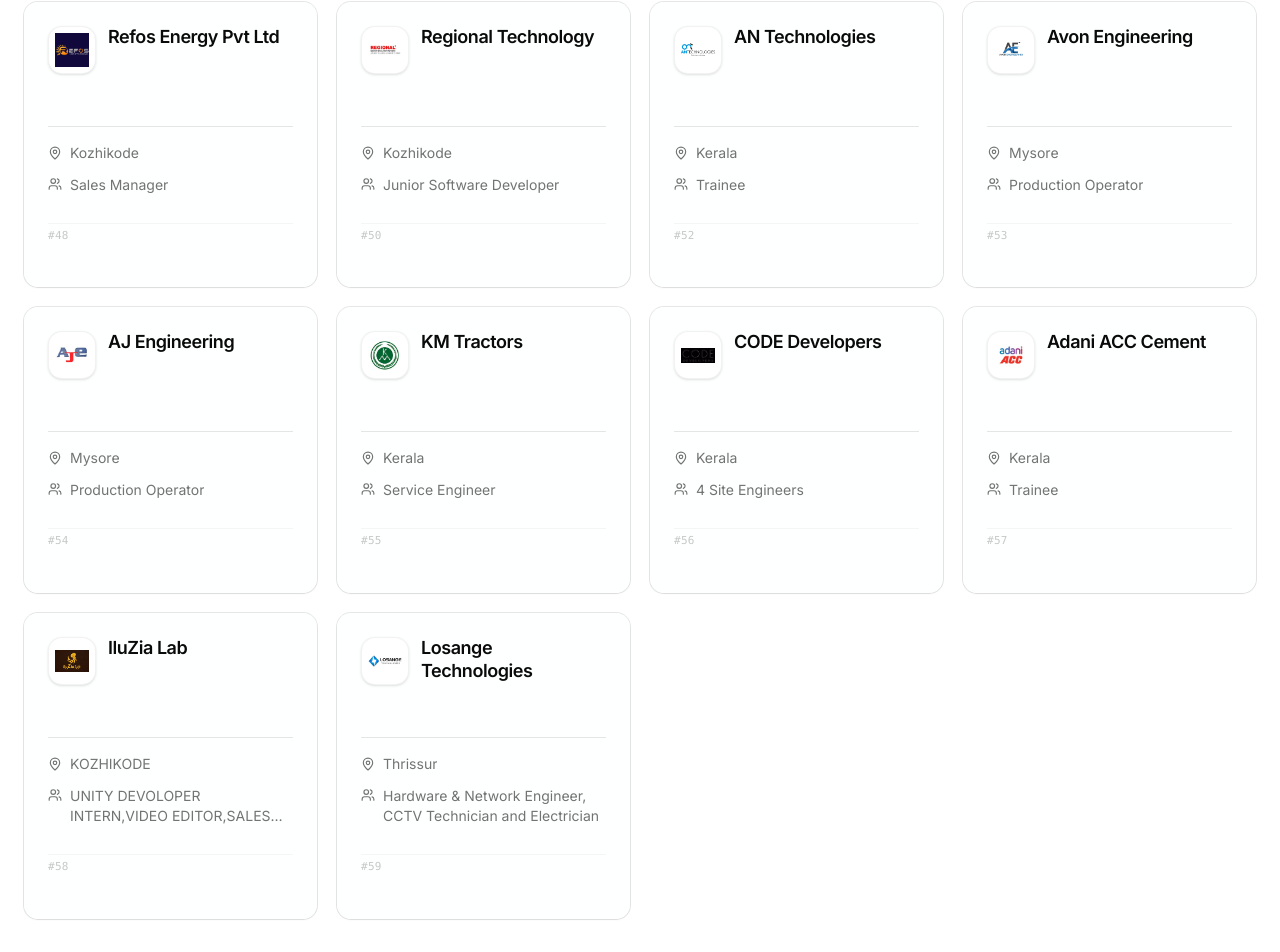
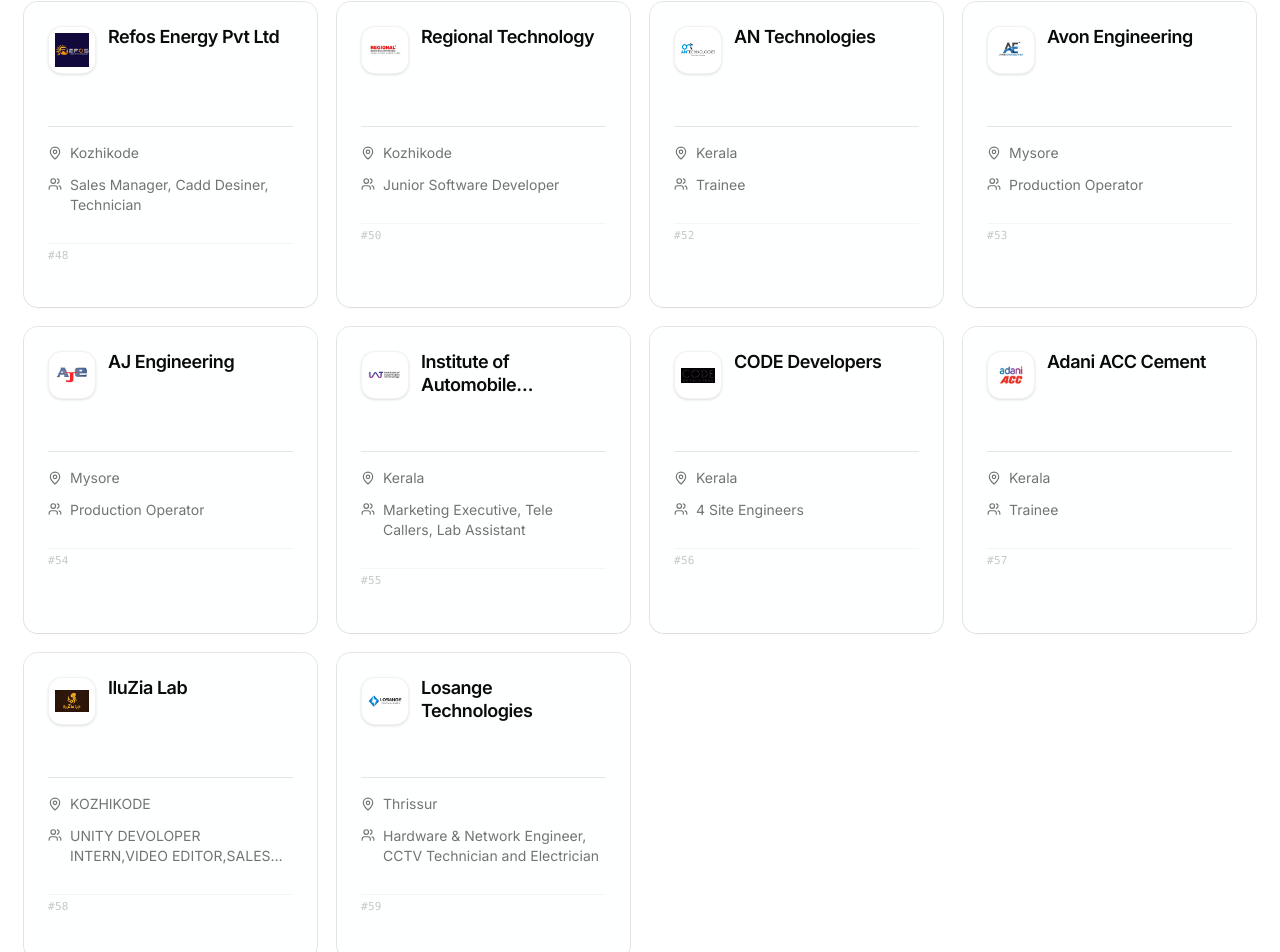
Before and after one commit to mohdfarshaad/mjpc-placement-portal, a Next.js app: page / in a window 1280 px wide. Shown: the part 4318-5270 px from the top of the page. Built offline with nearby package versions, Linux system fonts and the light colour scheme.

Commit message:
update data and image

```diff
--- a/app/data.ts
+++ b/app/data.ts
@@ -457,7 +457,7 @@
     name: "Refos Energy Pvt Ltd",
     branches: ["EE"],
     location: "Kozhikode",
-    vacancy: "Sales Manager",
+    vacancy: "Sales Manager, Cadd Desiner, Technician",
     image: "/company-logos/sl48.jpg",
     floor: "Ground",
     room: "G01"
@@ -504,11 +504,11 @@
   },
   {
     sl: 55,
-    name: "KM Tractors",
-    branches: ["ME", "AU"],
+    name: "Institute of Automobile Technology",
+    branches: ["EE","ME", "AU"],
     location: "Kerala",
-    vacancy: "Service Engineer",
-    image: "/company-logos/sl55.jpg",
+    vacancy: "Marketing Executive, Tele Callers, Lab Assistant",
+    image: "/company-logos/sl55.png",
     floor: "2nd",
     room: "Drawing Hall 2 (1st Door)"
   },
```
Also changed, not shown: public/company-logos/sl55.jpg (deleted), public/company-logos/sl55.png (added).
